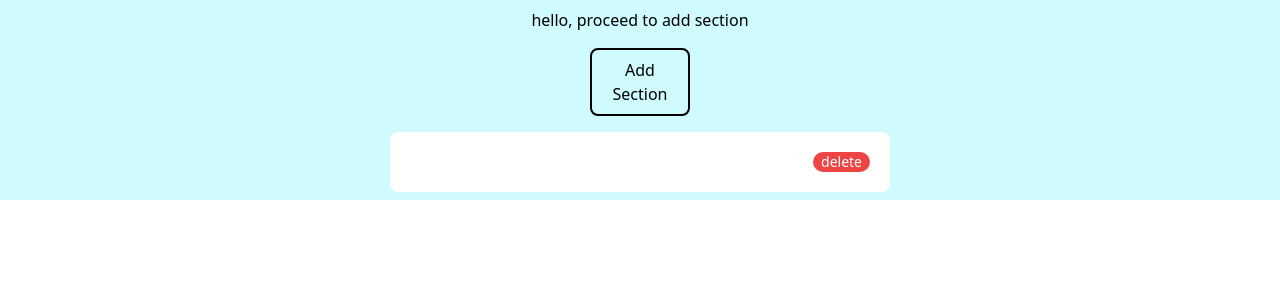
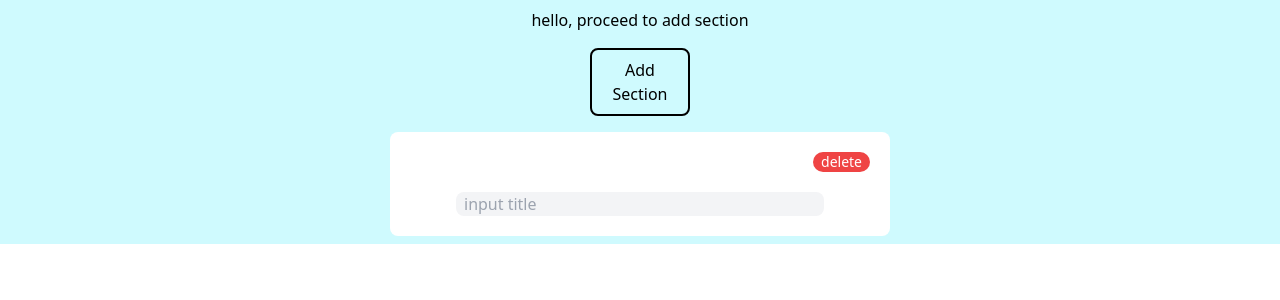
Before and after one commit to kenhardika/react-dnd, a Next.js app: page /ClassIndex in a window 1280 px wide. Shown: the top 300 px of the page. Built offline with nearby package versions, Linux system fonts and the light colour scheme.

Commit message:
add form title section

```diff
--- a/components_class/InputSectionComponents/FormTitleClass.jsx
+++ b/components_class/InputSectionComponents/FormTitleClass.jsx
@@ -1,12 +1,17 @@
-import React, { Component } from 'react';
+import React, { PureComponent } from 'react';
 
-class FormTitleClass extends Component {
+class FormTitleClass extends PureComponent {
   render() {
-    const { title } = this.props
+    const { title, handleChange } = this.props;
     return (
-      <div>
-
-      </div>
+      <input
+        className="rounded-lg w-[80%] bg-gray-100 px-2"
+        placeholder="input title"
+        type="text"
+        name="title"
+        value={title}
+        onChange={(e) => handleChange(e)}
+      />
     );
   }
 }
--- a/pages/ClassIndex.js
+++ b/pages/ClassIndex.js
@@ -1,5 +1,6 @@
 import React, { Component } from 'react';
 import InputSectionClass from '../components_class/inputSectionClass';
+import FormTitleClass from '../components_class/InputSectionComponents/FormTitleClass';
 
 class ClassIndex extends Component {
   constructor(props) {
@@ -87,10 +88,18 @@ class ClassIndex extends Component {
                       getData(section) {
                         const newData = [...section];
                         newData.splice(index, 1);
-                        return newData
+                        return newData;
                      } })}
                   >
-
+                    <FormTitleClass
+                      handleChange={(e) => this.handleUpdateSection({
+                        getData(section) {
+                          const newData = [...section];
+                          newData[index][e.target.name] = e.target.value;
+                          return newData;
+                      } })}
+                      title = {section.title}
+                    />
                   </InputSectionClass>
                 )}
             </div>
```
